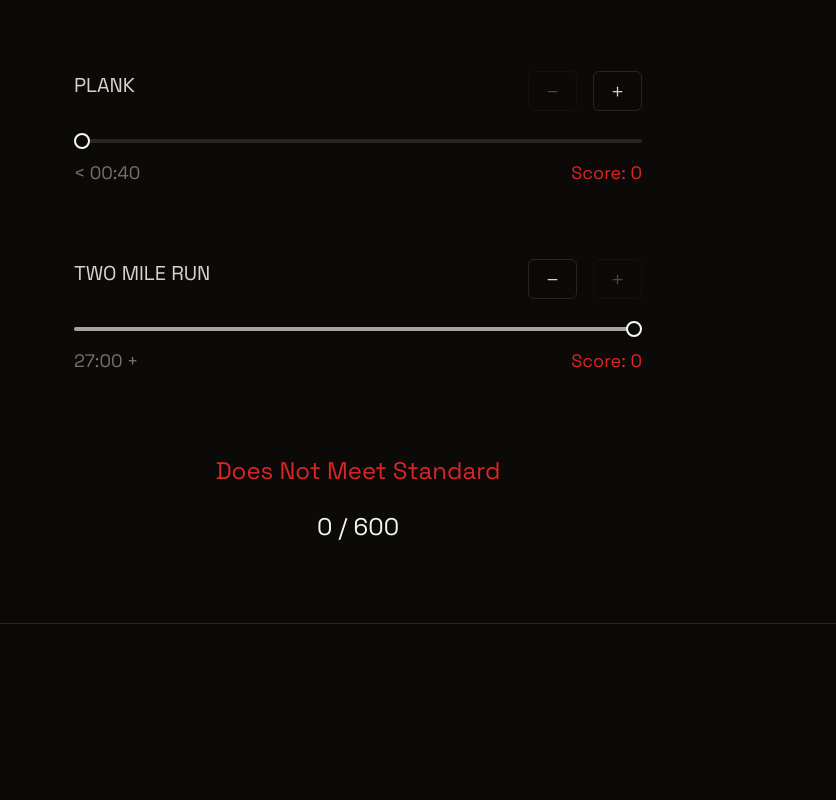
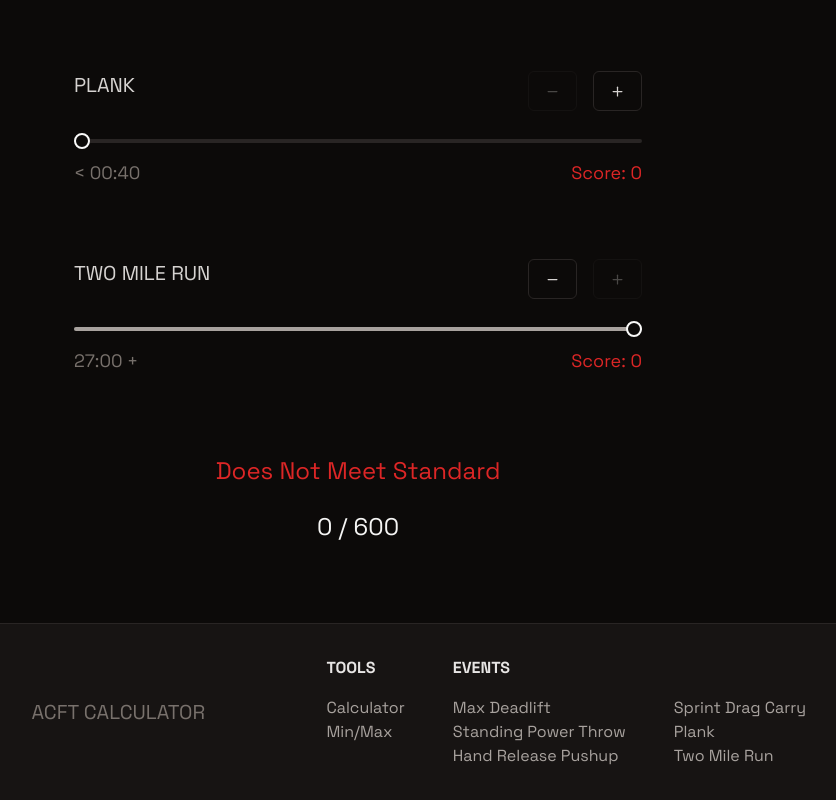
Before and after one commit to brandondykun/acft-calculator, a Next.js app: page / in a window 1280 px wide. Shown: the part 1022-1822 px from the top of the page, without its empty margins (282-1118 px from the left). Before the commit the page ends 1741 px from the top, so only its background shows below. Built offline with nearby package versions, Linux system fonts and the light colour scheme.

Commit message:
Added footer links.

```diff
--- a/components/Footer.tsx
+++ b/components/Footer.tsx
@@ -1,9 +1,73 @@
 "use client";
+
+import Link from "next/link";
 
 const Footer = () => {
   return (
-    <footer className="bg-stone-950 border-t border-t-stone-800 border-solid h-24">
-      This is the footer
+    <footer className="bg-stone-900 border-t border-t-stone-800 border-solid text-stone-400 px-4 py-8 md:px-6 bg-opacity-70">
+      <div className="lg:flex justify-between max-w-4xl m-auto">
+        <div className="text-stone-500 text-xl flex flex-col xs:items-center justify-center mb-8 lg:mb-0 flex-1">
+          <div>ACFT CALCULATOR</div>
+        </div>
+        <div className="xs:flex justify-center gap-12 flex-2">
+          <div className="flex flex-col">
+            <div className="text-stone-200 mb-4 hover:cursor-default font-bold">
+              TOOLS
+            </div>
+            <Link href="/" legacyBehavior passHref>
+              <span className="hover:underline hover:cursor-pointer">
+                Calculator
+              </span>
+            </Link>
+            <Link href="/min-max" legacyBehavior passHref>
+              <span className="hover:underline hover:cursor-pointer">
+                Min/Max
+              </span>
+            </Link>
+          </div>
+          <div className="flex flex-col">
+            <div className="text-stone-200 mb-4 hover:cursor-default font-bold">
+              EVENTS
+            </div>
+            <div className="md:flex gap-12">
+              <div className="flex flex-col">
+                <Link href="/mdl" legacyBehavior passHref>
+                  <span className="hover:underline hover:cursor-pointer">
+                    Max Deadlift
+                  </span>
+                </Link>
+                <Link href="/spt" legacyBehavior passHref>
+                  <span className="hover:underline hover:cursor-pointer">
+                    Standing Power Throw
+                  </span>
+                </Link>
+                <Link href="/hrp" legacyBehavior passHref>
+                  <span className="hover:underline hover:cursor-pointer">
+                    Hand Release Pushup
+                  </span>
+                </Link>
+              </div>
+              <div className="flex flex-col">
+                <Link href="/sdc" legacyBehavior passHref>
+                  <span className="hover:underline hover:cursor-pointer">
+                    Sprint Drag Carry
+                  </span>
+                </Link>
+                <Link href="/plk" legacyBehavior passHref>
+                  <span className="hover:underline hover:cursor-pointer">
+                    Plank
+                  </span>
+                </Link>
+                <Link href="/tmr" legacyBehavior passHref>
+                  <span className="hover:underline hover:cursor-pointer">
+                    Two Mile Run
+                  </span>
+                </Link>
+              </div>
+            </div>
+          </div>
+        </div>
+      </div>
     </footer>
   );
 };
```
